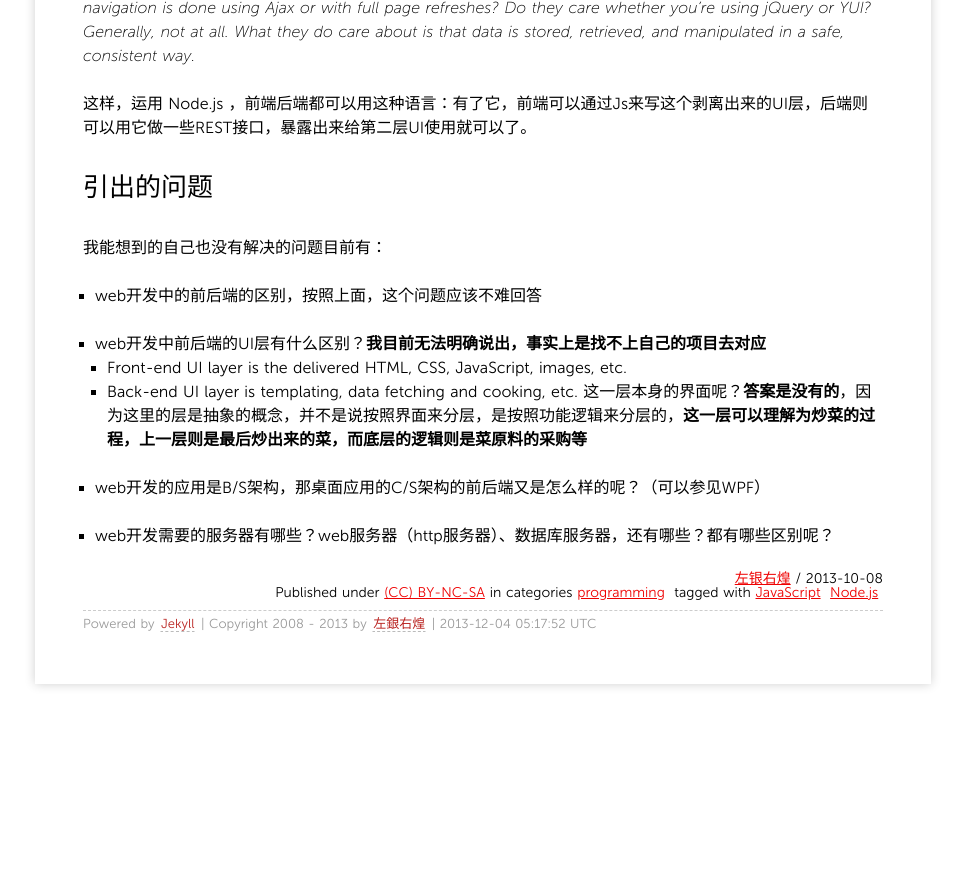
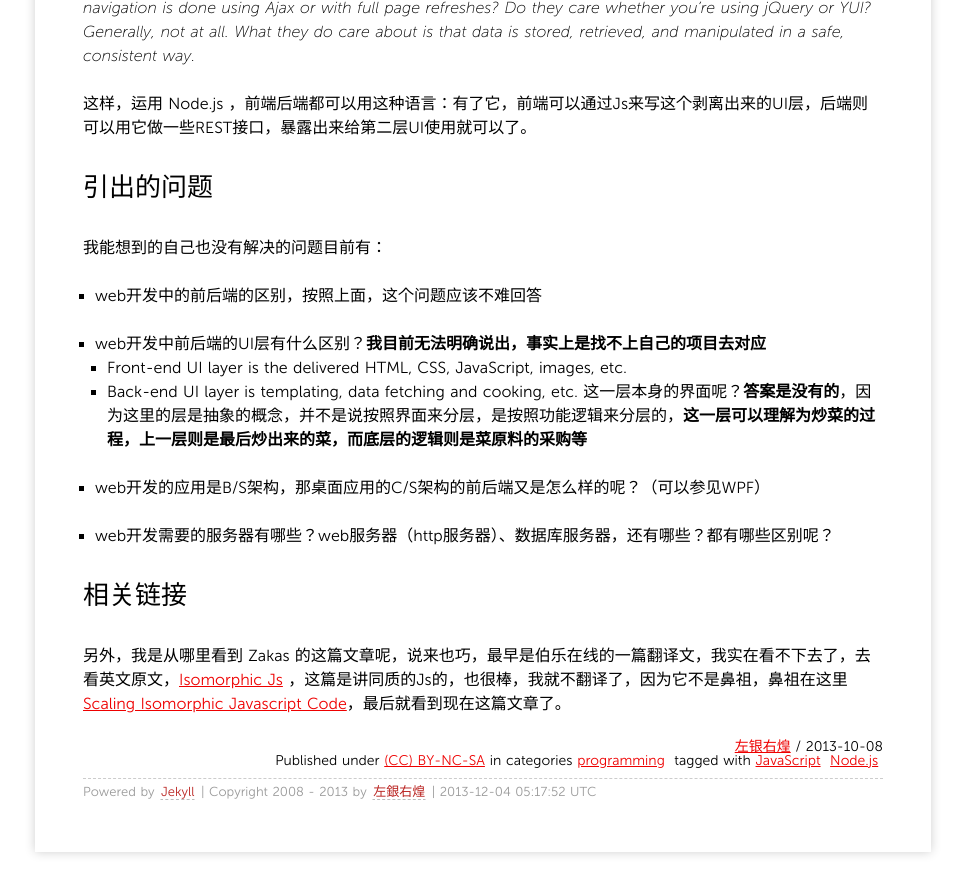
Before and after one commit to grahamle/grahamle.github.com, a Jekyll site: the page built from _posts/2013/10/2013-10-08-新web前端.md, in a window 1280 px wide and 900 px high, scrolled down 2373 px. Shown: the top 894 px of the window, without its empty margins (157-1122 px from the left). Built offline with Jekyll 4.4.1, drawn with Linux system fonts in a browser that asks for light colours; Markdown is read by kramdown in place of the engine named in the settings; comment, search, counter and statistics services are not loaded; before the commit the page ends 3105 px from its top, so only the background shows below that.

```diff
--- a/_posts/2013/10/2013-10-08-新web前端.md
+++ b/_posts/2013/10/2013-10-08-新web前端.md
@@ -55,3 +55,6 @@
 - web开发的应用是B/S架构，那桌面应用的C/S架构的前后端又是怎么样的呢？（可以参见WPF）
 
 - web开发需要的服务器有哪些？web服务器（http服务器）、数据库服务器，还有哪些？都有哪些区别呢？
+
+## 相关链接
+另外，我是从哪里看到 Zakas 的这篇文章呢，说来也巧，最早是伯乐在线的一篇翻译文，我实在看不下去了，去看英文原文，[Isomorphic Js](http://nerds.airbnb.com/isomorphic-javascript-future-web-apps/) ，这篇是讲同质的Js的，也很棒，我就不翻译了，因为它不是鼻祖，鼻祖在这里[Scaling Isomorphic Javascript Code](http://blog.nodejitsu.com/scaling-isomorphic-javascript-code)，最后就看到现在这篇文章了。
```
